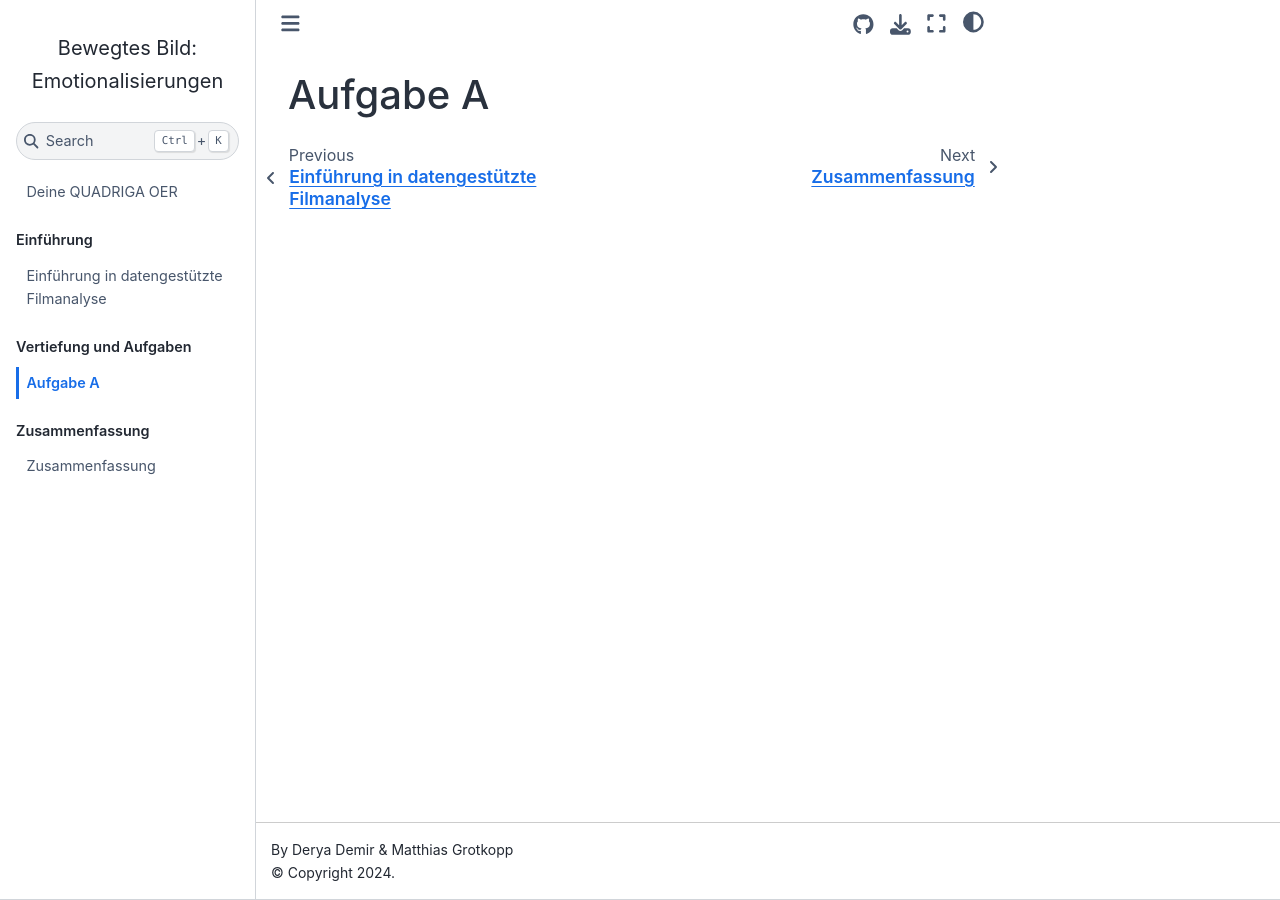
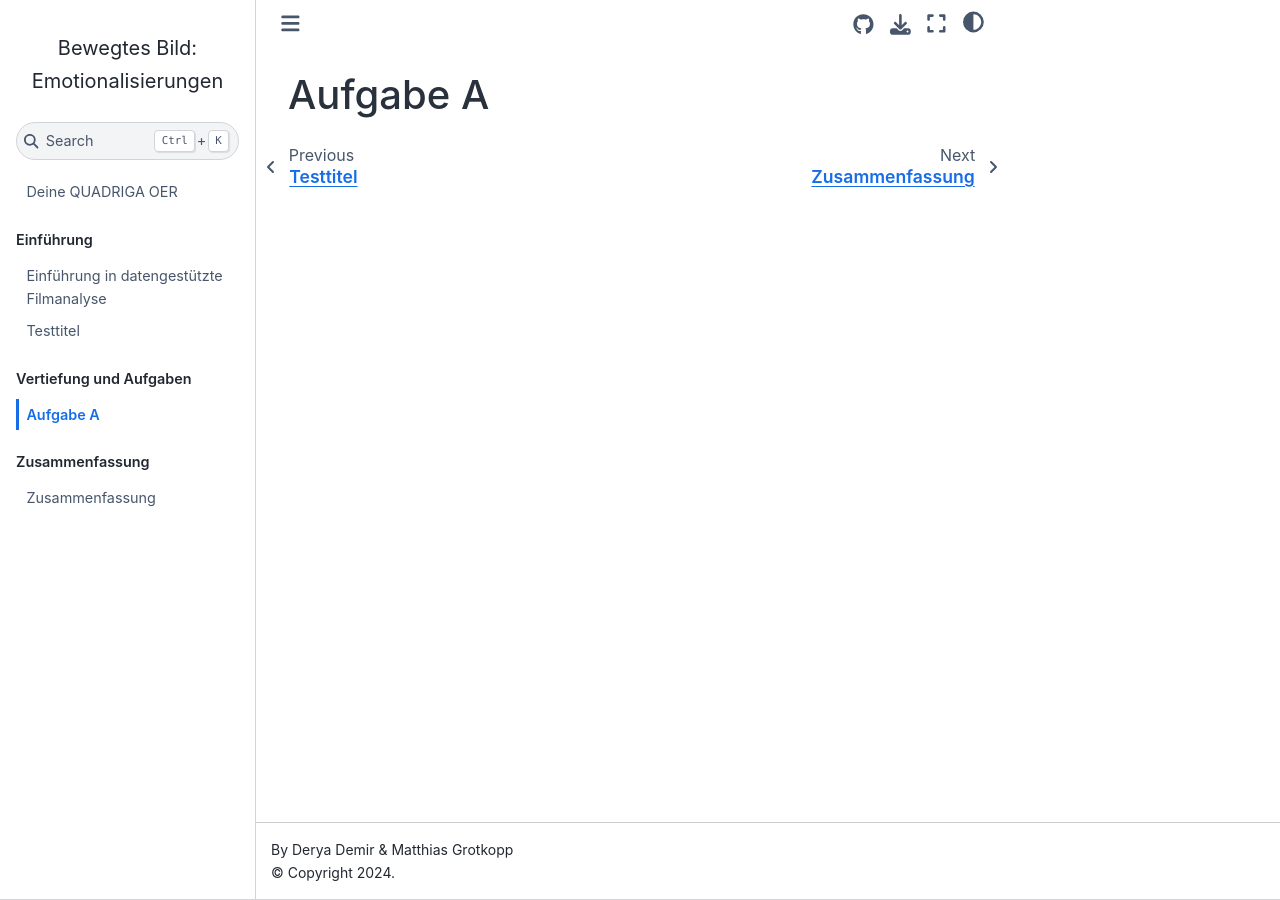
Before and after one commit to quadriga-dk/Bewegtes-Bild-Fallstudie-1, a Jupyter Book: the page built from Kapitel_II/Aufgabe_A.md, in a window 1280 px wide. Built offline with Jupyter Book 1.0.4 settings and Sphinx 7.4.7 and the Sphinx Book theme 1.1.4, drawn with Linux system fonts in a browser that asks for light colours.

```diff
--- /dev/null
+++ b/Kapitel_I/test.md
@@ -0,0 +1 @@
+# Testtitel
--- a/_toc.yml
+++ b/_toc.yml
@@ -7,6 +7,7 @@ parts:
   - caption: Einführung
     chapters:
       - file: Kapitel_I/Einführung_in_datengestützte_Filmanalyse
+      - file: Kapitel_I/test
   - caption: Vertiefung und Aufgaben
     chapters:
       - file: Kapitel_II/Aufgabe_A
```
